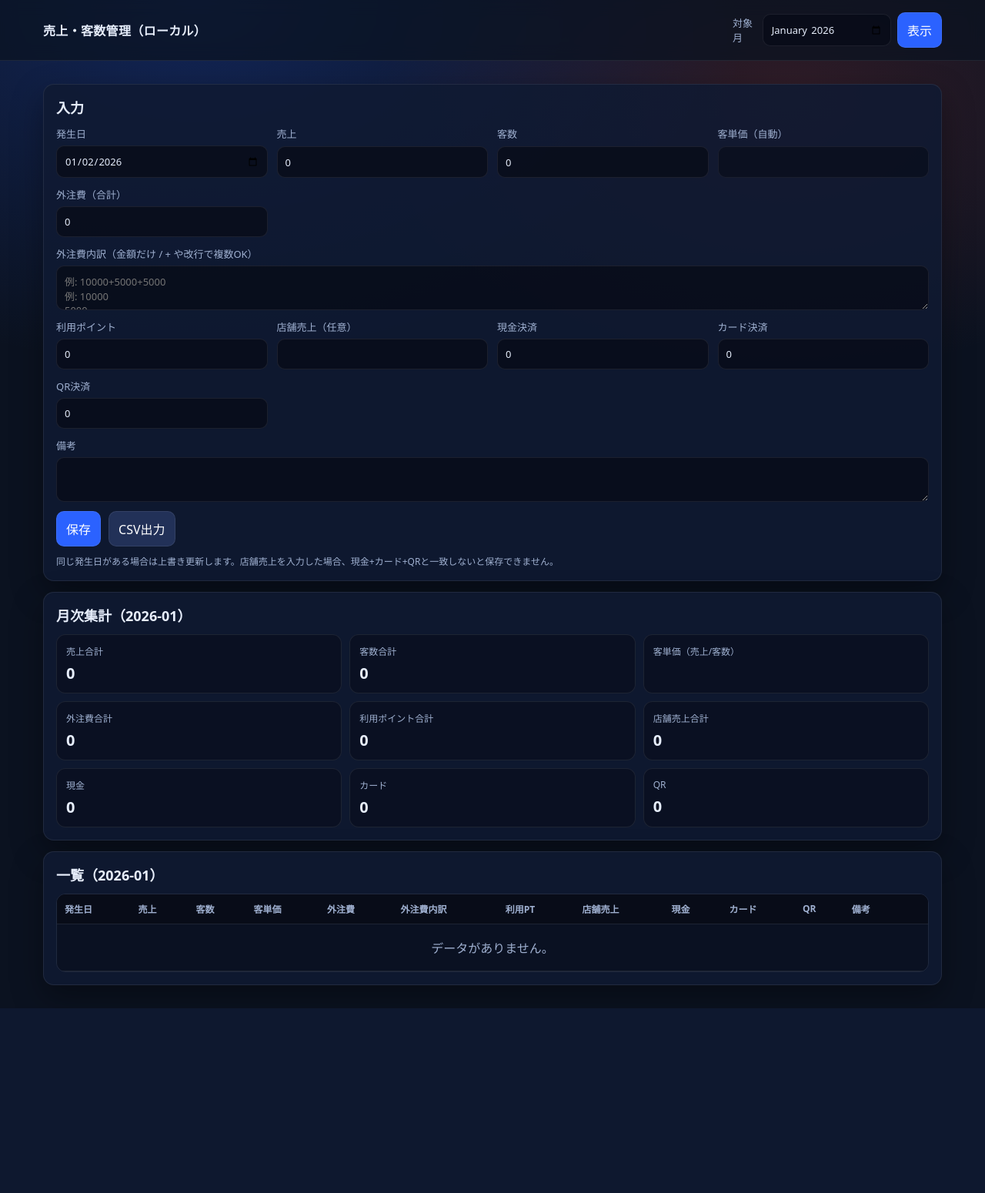
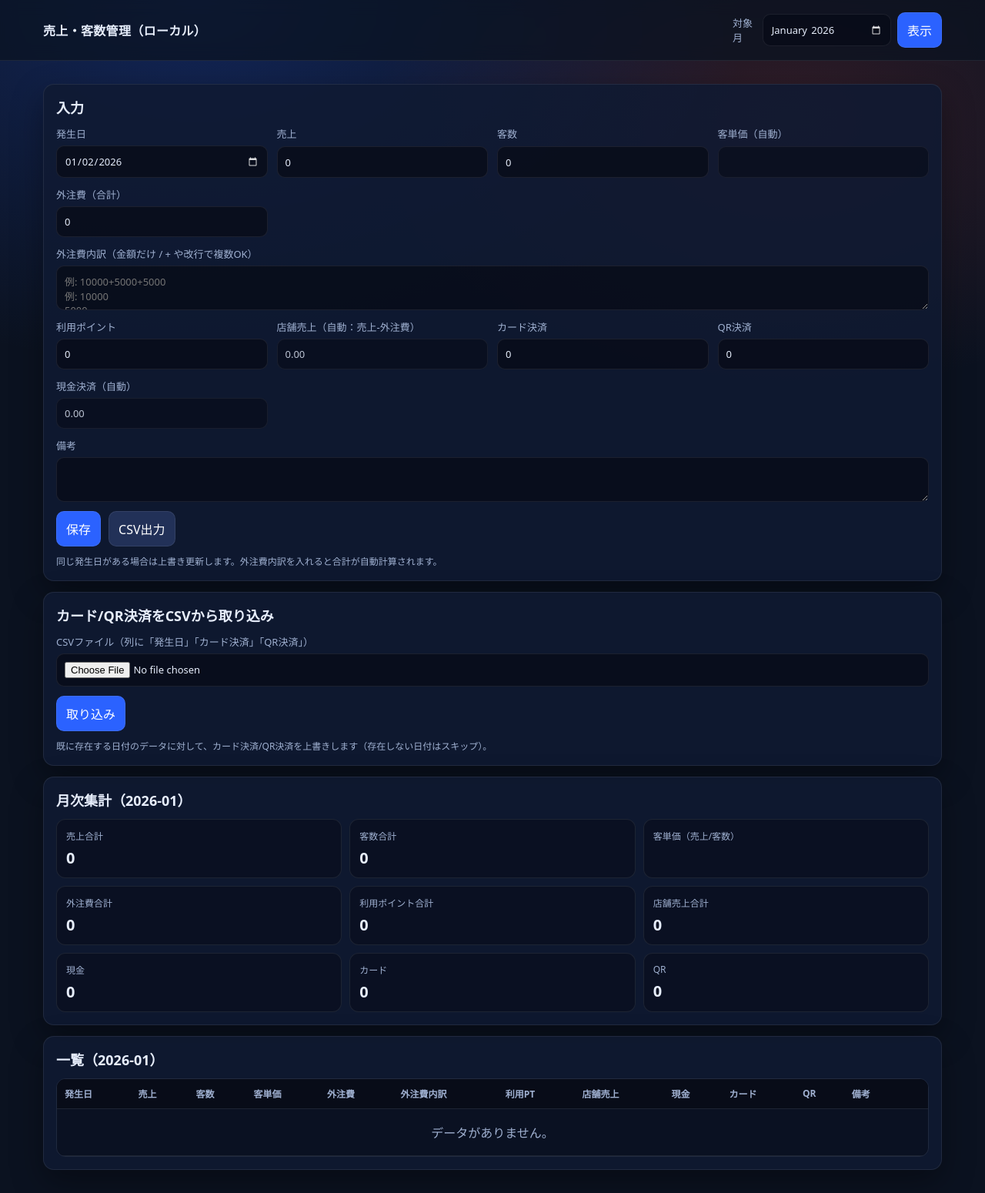
Before and after one commit to shunsoco-stack/Salesops, a FastAPI app: page /entries in a window 1280 px wide. Shown: the whole page at 77% size. Before the commit the page ends 1310 px from the top, so only its background shows below. Run offline with FastAPI, Linux system fonts and the light colour scheme; data that the repository does not hold is empty.

Commit message:
Refactor sales calculations and add CSV import
Co-authored-by: shun.soco <shun.soco@gmail.com>

```diff
--- a/app/main.py
+++ b/app/main.py
@@ -7,7 +7,7 @@ from datetime import date, datetime
 from decimal import Decimal, InvalidOperation, ROUND_HALF_UP
 from typing import Any
 
-from fastapi import Depends, FastAPI, Form, Request
+from fastapi import Depends, FastAPI, File, Form, Request, UploadFile
 from fastapi.responses import HTMLResponse, RedirectResponse, StreamingResponse
 from fastapi.staticfiles import StaticFiles
 from fastapi.templating import Jinja2Templates
@@ -124,19 +124,39 @@ def _format_outsourcing_amounts(payments: list[OutsourcingPayment]) -> str:
     return "\n".join([str(p.amount) for p in payments])
 
 
-def _validate_payments(store_sales_raw: str | None, cash: Decimal, card: Decimal, qr: Decimal) -> str | None:
-    # If store_sales was provided (non-empty), ensure payments sum matches.
-    if store_sales_raw is None or store_sales_raw.strip() == "":
-        return None
+def _parse_money_like(value: str | None) -> Decimal:
+    if value is None:
+        return Decimal("0")
+    s = value.strip()
+    if s == "":
+        return Decimal("0")
+    s = s.replace(",", "")
     try:
-        store_sales = _d(store_sales_raw, default=None)
-    except ValueError:
-        return "店舗売上が不正な値です。"
-    if store_sales is None:
-        return "店舗売上が不正な値です。"
-    if (cash + card + qr) != store_sales:
-        return "店舗売上と、現金+カード+QRの合計が一致しません。"
-    return None
+        return Decimal(s)
+    except InvalidOperation:
+        raise ValueError("金額が不正です。")
+
+
+def _parse_date_like(value: str) -> date:
+    v = value.strip()
+    if v == "":
+        raise ValueError("日付が空です。")
+    for fmt in ("%Y-%m-%d", "%Y/%m/%d", "%Y.%m.%d"):
+        try:
+            return datetime.strptime(v, fmt).date()
+        except ValueError:
+            continue
+    raise ValueError("日付形式が不正です（例: 2026-01-02）。")
+
+
+def _decode_csv_bytes(data: bytes) -> str:
+    for enc in ("utf-8-sig", "cp932", "utf-8"):
+        try:
+            return data.decode(enc)
+        except UnicodeDecodeError:
+            continue
+    # last resort
+    return data.decode("utf-8", errors="replace")
 
 
 @app.get("/", response_class=HTMLResponse)
@@ -165,8 +185,8 @@ def entries(request: Request, month: str | None = None, msg: str | None = None,
     total_customers = sum((r.customers for r in rows), 0)
     total_outsourcing = sum((_as_money(r.outsourcing_cost) for r in rows), Decimal("0"))
     total_points = sum((_as_money(r.used_points) for r in rows), Decimal("0"))
-    total_store_sales = sum((_as_money(r.store_sales) for r in rows), Decimal("0"))
-    total_cash = sum((_as_money(r.cash_payment) for r in rows), Decimal("0"))
+    total_store_sales = sum((_as_money(r.computed_store_sales) for r in rows), Decimal("0"))
+    total_cash = sum((_as_money(r.computed_cash_payment) for r in rows), Decimal("0"))
     total_card = sum((_as_money(r.card_payment) for r in rows), Decimal("0"))
     total_qr = sum((_as_money(r.qr_payment) for r in rows), Decimal("0"))
 
@@ -204,8 +224,6 @@ def create_or_update_entry(
     outsourcing_cost: str = Form("0"),
     outsourcing_breakdown: str = Form(""),
     used_points: str = Form("0"),
-    store_sales: str = Form(""),
-    cash_payment: str = Form("0"),
     card_payment: str = Form("0"),
     qr_payment: str = Form("0"),
     note: str = Form(""),
@@ -217,7 +235,6 @@ def create_or_update_entry(
         customers_i = _i(customers)
         outsourcing_d = _d(outsourcing_cost) or Decimal("0")
         points_d = _d(used_points) or Decimal("0")
-        cash_d = _d(cash_payment) or Decimal("0")
         card_d = _d(card_payment) or Decimal("0")
         qr_d = _d(qr_payment) or Decimal("0")
     except (ValueError, InvalidOperation):
@@ -232,16 +249,11 @@ def create_or_update_entry(
         except ValueError as e:
             return RedirectResponse(url=f"/entries?month={month}&err={str(e)}", status_code=303)
 
-    pay_err = _validate_payments(store_sales, cash_d, card_d, qr_d)
-    if pay_err:
-        return RedirectResponse(url=f"/entries?month={month}&err={pay_err}", status_code=303)
-
-    try:
-        store_sales_d = _d(store_sales, default=None)
-    except ValueError:
-        return RedirectResponse(url=f"/entries?month={month}&err=店舗売上が不正な値です。", status_code=303)
     unit_price_d = _calc_unit_price(sales_d, customers_i)
     note_v = note.strip() or None
+    computed_cash = sales_d - points_d - card_d - qr_d
+    if computed_cash < 0:
+        return RedirectResponse(url=f"/entries?month={month}&err=カード+QR+ポイントが売上を超えています。", status_code=303)
 
     existing = db.execute(select(SalesDaily).where(SalesDaily.happened_on == dt)).scalar_one_or_none()
     if existing:
@@ -249,8 +261,6 @@ def create_or_update_entry(
         existing.customers = customers_i
         existing.unit_price = unit_price_d
         existing.used_points = points_d
-        existing.store_sales = store_sales_d
-        existing.cash_payment = cash_d
         existing.card_payment = card_d
         existing.qr_payment = qr_d
         existing.note = note_v
@@ -266,6 +276,9 @@ def create_or_update_entry(
             )
             if not has_existing_breakdown:
                 existing.outsourcing_cost = outsourcing_d
+        # computed fields
+        existing.store_sales = existing.computed_store_sales
+        existing.cash_payment = existing.computed_cash_payment
         msg = "同日のデータを更新しました。"
     else:
         new_row = SalesDaily(
@@ -275,8 +288,6 @@ def create_or_update_entry(
             unit_price=unit_price_d,
             outsourcing_cost=outsourcing_d,
             used_points=points_d,
-            store_sales=store_sales_d,
-            cash_payment=cash_d,
             card_payment=card_d,
             qr_payment=qr_d,
             note=note_v,
@@ -287,6 +298,8 @@ def create_or_update_entry(
             for amount in breakdown_items:
                 db.add(OutsourcingPayment(sales_daily_id=new_row.id, staff_name="", amount=amount))
             new_row.outsourcing_cost = sum((amt for amt in breakdown_items), Decimal("0"))
+        new_row.store_sales = new_row.computed_store_sales
+        new_row.cash_payment = new_row.computed_cash_payment
         msg = "保存しました。"
 
     db.commit()
@@ -325,8 +338,6 @@ def update_entry(
     outsourcing_cost: str = Form("0"),
     outsourcing_breakdown: str = Form(""),
     used_points: str = Form("0"),
-    store_sales: str = Form(""),
-    cash_payment: str = Form("0"),
     card_payment: str = Form("0"),
     qr_payment: str = Form("0"),
     note: str = Form(""),
@@ -342,25 +353,22 @@ def update_entry(
         customers_i = _i(customers)
         outsourcing_d = _d(outsourcing_cost) or Decimal("0")
         points_d = _d(used_points) or Decimal("0")
-        cash_d = _d(cash_payment) or Decimal("0")
         card_d = _d(card_payment) or Decimal("0")
         qr_d = _d(qr_payment) or Decimal("0")
     except (ValueError, InvalidOperation):
         return RedirectResponse(url=f"/entries/{entry_id}/edit?month={month}&err=入力値が不正です。", status_code=303)
 
-    try:
-        breakdown_items = _parse_outsourcing_amounts(outsourcing_breakdown)
-    except ValueError as e:
-        return RedirectResponse(url=f"/entries/{entry_id}/edit?month={month}&err={str(e)}", status_code=303)
+    if outsourcing_breakdown.strip() == "":
+        breakdown_items = []  # allow clearing breakdown
+    else:
+        try:
+            breakdown_items = _parse_outsourcing_amounts(outsourcing_breakdown)
+        except ValueError as e:
+            return RedirectResponse(url=f"/entries/{entry_id}/edit?month={month}&err={str(e)}", status_code=303)
 
-    pay_err = _validate_payments(store_sales, cash_d, card_d, qr_d)
-    if pay_err:
-        return RedirectResponse(url=f"/entries/{entry_id}/edit?month={month}&err={pay_err}", status_code=303)
-
-    try:
-        store_sales_d = _d(store_sales, default=None)
-    except ValueError:
-        return RedirectResponse(url=f"/entries/{entry_id}/edit?month={month}&err=店舗売上が不正な値です。", status_code=303)
+    computed_cash = sales_d - points_d - card_d - qr_d
+    if computed_cash < 0:
+        return RedirectResponse(url=f"/entries/{entry_id}/edit?month={month}&err=カード+QR+ポイントが売上を超えています。", status_code=303)
     unit_price_d = _calc_unit_price(sales_d, customers_i)
     note_v = note.strip() or None
 
@@ -375,8 +383,6 @@ def update_entry(
     row.unit_price = unit_price_d
     row.outsourcing_cost = outsourcing_d
     row.used_points = points_d
-    row.store_sales = store_sales_d
-    row.cash_payment = cash_d
     row.card_payment = card_d
     row.qr_payment = qr_d
     row.note = note_v
@@ -385,6 +391,8 @@ def update_entry(
         for amount in breakdown_items:
             db.add(OutsourcingPayment(sales_daily_id=row.id, staff_name="", amount=amount))
         row.outsourcing_cost = sum((amt for amt in breakdown_items), Decimal("0"))
+    row.store_sales = row.computed_store_sales
+    row.cash_payment = row.computed_cash_payment
     db.commit()
 
     return RedirectResponse(url=f"/entries?month={month}&msg=更新しました。", status_code=303)
@@ -443,8 +451,8 @@ def export_csv(month: str | None = None, db: Session = Depends(get_db)):
                 str(_as_money(r.outsourcing_cost)),
                 "+".join([str(p.amount) for p in (r.outsourcing_payments or [])]),
                 str(_as_money(r.used_points)),
-                "" if r.store_sales is None else str(_as_money(r.store_sales)),
-                str(_as_money(r.cash_payment)),
+                str(_as_money(r.computed_store_sales)),
+                str(_as_money(r.computed_cash_payment)),
                 str(_as_money(r.card_payment)),
                 str(_as_money(r.qr_payment)),
                 r.note or "",
@@ -455,3 +463,57 @@ def export_csv(month: str | None = None, db: Session = Depends(get_db)):
     filename = f"sales_{month_start.strftime('%Y_%m')}.csv"
     headers = {"Content-Disposition": f'attachment; filename="{filename}"'}
     return StreamingResponse(iter([output.getvalue()]), media_type="text/csv; charset=utf-8", headers=headers)
+
+
+@app.post("/import-payments")
+async def import_payments(month: str = Form(...), file: UploadFile = File(...), db: Session = Depends(get_db)):
+    if not file.filename.lower().endswith(".csv"):
+        return RedirectResponse(url=f"/entries?month={month}&err=CSVファイルを選んでください。", status_code=303)
+
+    raw = await file.read()
+    text = _decode_csv_bytes(raw)
+    reader = csv.DictReader(io.StringIO(text))
+    if reader.fieldnames is None:
+        return RedirectResponse(url=f"/entries?month={month}&err=CSVのヘッダーが読み取れません。", status_code=303)
+
+    # header variants
+    def pick(row: dict[str, str], *keys: str) -> str | None:
+        for k in keys:
+            if k in row and row[k] is not None and str(row[k]).strip() != "":
+                return str(row[k])
+        return None
+
+    updated = 0
+    skipped = 0
+    errors = 0
+    for r in reader:
+        try:
+            d_raw = pick(r, "発生日", "日付", "date", "Date")
+            if not d_raw:
+                errors += 1
+                continue
+            dt = _parse_date_like(d_raw)
+            card_raw = pick(r, "カード決済", "card_payment", "カード", "Card")
+            qr_raw = pick(r, "QR決済", "qr_payment", "QR", "Qr")
+            card = _parse_money_like(card_raw)
+            qr = _parse_money_like(qr_raw)
+        except ValueError:
+            errors += 1
+            continue
+
+        row = db.execute(select(SalesDaily).where(SalesDaily.happened_on == dt)).scalar_one_or_none()
+        if not row:
+            skipped += 1
+            continue
+
+        row.card_payment = card
+        row.qr_payment = qr
+        # recompute derived fields
+        row.cash_payment = row.computed_cash_payment
+        row.store_sales = row.computed_store_sales
+        updated += 1
+
+    db.commit()
+    if errors:
+        return RedirectResponse(url=f"/entries?month={month}&msg=取り込み: 更新{updated}件 / スキップ{skipped}件 / エラー{errors}件", status_code=303)
+    return RedirectResponse(url=f"/entries?month={month}&msg=取り込み: 更新{updated}件 / スキップ{skipped}件", status_code=303)
--- a/app/static/app.js
+++ b/app/static/app.js
@@ -49,6 +49,26 @@ function updateOutsourcingCostFromBreakdown() {
   costEl.value = formatMoney(sum);
 }
 
+function updateDerivedFields() {
+  const salesEl = document.getElementById("sales");
+  const pointsEl = document.getElementById("used_points");
+  const outsourcingEl = document.getElementById("outsourcing_cost");
+  const cardEl = document.getElementById("card_payment");
+  const qrEl = document.getElementById("qr_payment");
+  const storeSalesEl = document.getElementById("store_sales");
+  const cashEl = document.getElementById("cash_payment");
+  if (!salesEl || !pointsEl || !outsourcingEl || !cardEl || !qrEl || !storeSalesEl || !cashEl) return;
+
+  const sales = toNumber(salesEl.value);
+  const points = toNumber(pointsEl.value);
+  const outsourcing = toNumber(outsourcingEl.value);
+  const card = toNumber(cardEl.value);
+  const qr = toNumber(qrEl.value);
+
+  storeSalesEl.value = formatMoney(sales - outsourcing);
+  cashEl.value = formatMoney(sales - points - card - qr);
+}
+
 document.addEventListener("input", (e) => {
   const id = e.target && e.target.id;
   if (id === "sales" || id === "customers") {
@@ -57,9 +77,13 @@ document.addEventListener("input", (e) => {
   if (id === "outsourcing_breakdown") {
     updateOutsourcingCostFromBreakdown();
   }
+  if (id === "sales" || id === "used_points" || id === "outsourcing_cost" || id === "card_payment" || id === "qr_payment") {
+    updateDerivedFields();
+  }
 });
 
 document.addEventListener("DOMContentLoaded", () => {
   updateUnitPrice();
   updateOutsourcingCostFromBreakdown();
+  updateDerivedFields();
 });
--- a/app/static/style.css
+++ b/app/static/style.css
@@ -76,6 +76,13 @@ input, textarea {
 input[readonly] { opacity: 0.8; }
 textarea { resize: vertical; min-height: 42px; }
 
+/* Make date/month picker icons visible on dark bg (Chrome/Edge) */
+input[type="date"]::-webkit-calendar-picker-indicator,
+input[type="month"]::-webkit-calendar-picker-indicator {
+  filter: invert(1);
+  opacity: 0.85;
+}
+
 .grid {
   display: grid;
   grid-template-columns: repeat(4, 1fr);
--- a/app/templates/entries.html
+++ b/app/templates/entries.html
@@ -38,17 +38,12 @@
 
         <label>
           利用ポイント
-          <input type="number" inputmode="decimal" step="0.01" name="used_points" value="0" />
+          <input type="number" inputmode="decimal" step="0.01" name="used_points" id="used_points" value="0" />
         </label>
 
         <label>
-          店舗売上（任意）
-          <input type="number" inputmode="decimal" step="0.01" name="store_sales" id="store_sales" value="" />
-        </label>
-
-        <label>
-          現金決済
-          <input type="number" inputmode="decimal" step="0.01" name="cash_payment" id="cash_payment" value="0" />
+          店舗売上（自動：売上-外注費）
+          <input type="text" id="store_sales" value="" readonly />
         </label>
 
         <label>
@@ -59,6 +54,11 @@
         <label>
           QR決済
           <input type="number" inputmode="decimal" step="0.01" name="qr_payment" id="qr_payment" value="0" />
+        </label>
+
+        <label>
+          現金決済（自動）
+          <input type="text" id="cash_payment" value="" readonly />
         </label>
 
         <label class="grid__full">
@@ -72,8 +72,25 @@
         <a class="btn btn--secondary" href="/export.csv?month={{ month }}">CSV出力</a>
       </div>
       <p class="hint">
-        同じ発生日がある場合は上書き更新します。店舗売上を入力した場合、現金+カード+QRと一致しないと保存できません。
+        同じ発生日がある場合は上書き更新します。外注費内訳を入れると合計が自動計算されます。
       </p>
+    </form>
+  </section>
+
+  <section class="card">
+    <h2>カード/QR決済をCSVから取り込み</h2>
+    <form action="/import-payments" method="post" enctype="multipart/form-data" class="form">
+      <input type="hidden" name="month" value="{{ month }}" />
+      <div class="grid">
+        <label class="grid__full">
+          CSVファイル（列に「発生日」「カード決済」「QR決済」）
+          <input type="file" name="file" accept=".csv,text/csv" required />
+        </label>
+      </div>
+      <div class="form__actions">
+        <button type="submit">取り込み</button>
+      </div>
+      <p class="hint">既に存在する日付のデータに対して、カード決済/QR決済を上書きします（存在しない日付はスキップ）。</p>
     </form>
   </section>
 
@@ -129,8 +146,8 @@
               {% endif %}
             </td>
             <td class="num">{{ r.used_points }}</td>
-            <td class="num">{{ r.store_sales or "" }}</td>
-            <td class="num">{{ r.cash_payment }}</td>
+            <td class="num">{{ r.computed_store_sales }}</td>
+            <td class="num">{{ r.computed_cash_payment }}</td>
             <td class="num">{{ r.card_payment }}</td>
             <td class="num">{{ r.qr_payment }}</td>
             <td class="note">{{ r.note or "" }}</td>
```
Also changed, not shown: app/models.py (+10 -0 lines), app/templates/edit.html (+8 -8 lines), README.md.
